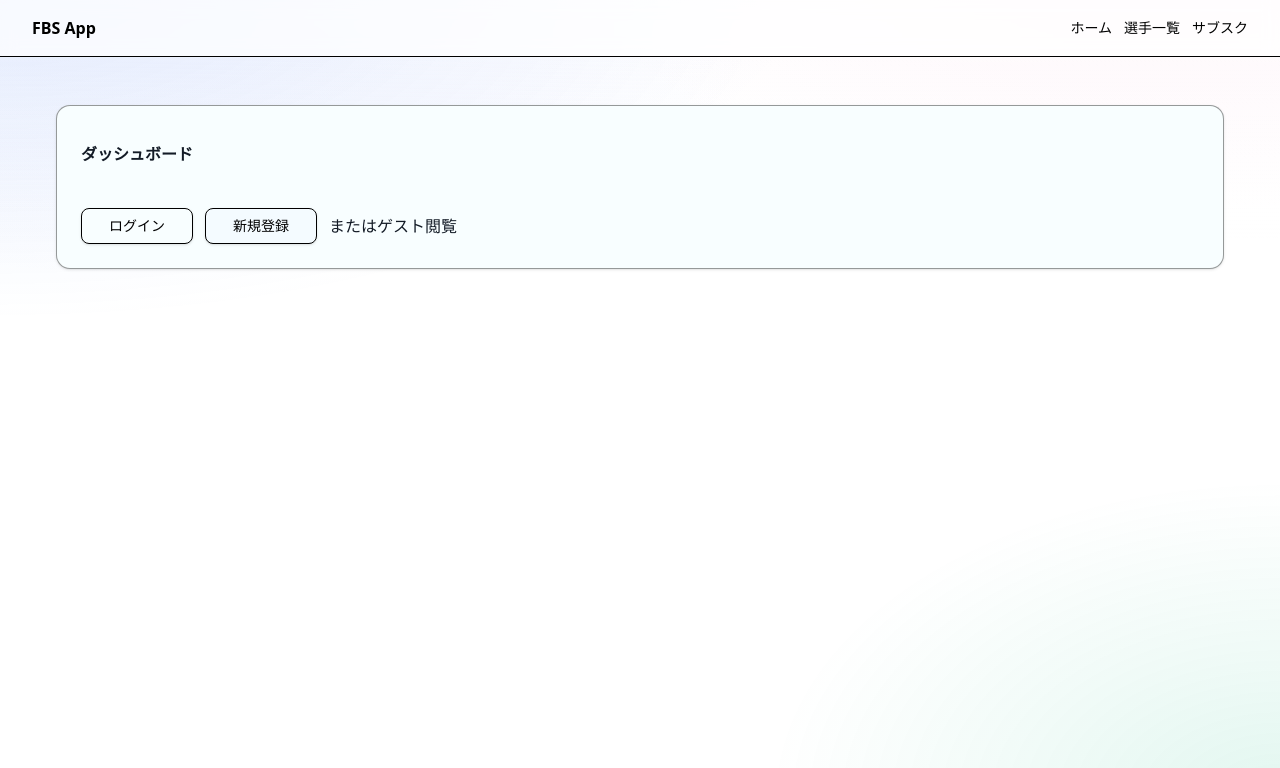
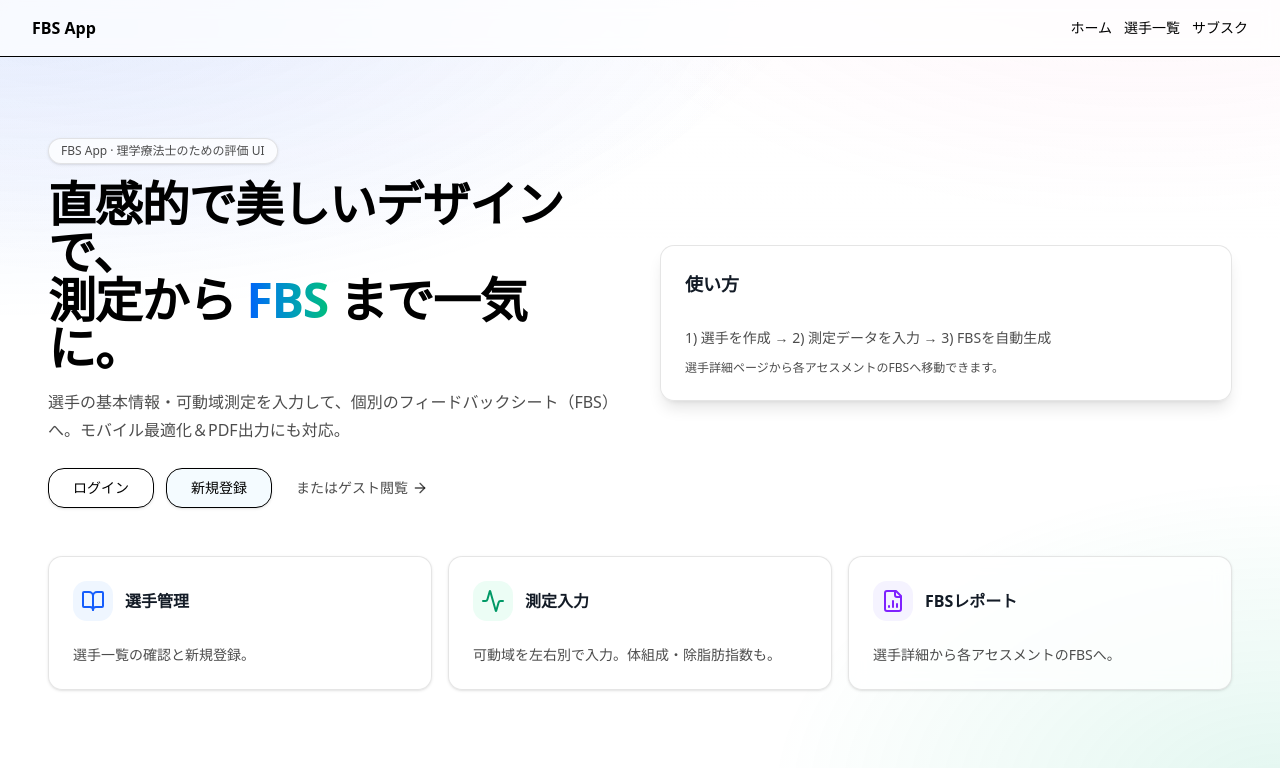
Before and after one commit to kentaro23/pt-fbs-app, a Next.js app: page / in a window 1280 px wide. Shown: the top 768 px of the page. Built offline with nearby package versions, Linux system fonts and the light colour scheme; no server answers.

Commit message:
style(landing): ログイン文字を黒化。ヒーローをトップにも表示し、/athletesに入らなくても選択可能に

```diff
--- a/src/app/page.tsx
+++ b/src/app/page.tsx
@@ -5,12 +5,14 @@ export const fetchCache = 'force-no-store';
 
 import ClientRefGuard from "@/components/ClientRefGuard";
 import DashboardGate from "./(dashboard)/DashboardGate";
+import LandingHero from "@/components/landing/LandingHero";
 
 export default async function Page({ searchParams }: { searchParams?: Promise<Record<string, string | undefined>> }) {
   await searchParams;
   return (
     <>
       <ClientRefGuard />
+      <LandingHero />
       <DashboardGate />
     </>
   );
--- a/src/components/landing/LandingHero.tsx
+++ b/src/components/landing/LandingHero.tsx
@@ -24,7 +24,7 @@ export default function LandingHero() {
           </p>
 
           <div className="mt-6 flex flex-wrap items-center gap-3">
-            <Link href="/auth/login"><Button size="lg" className="rounded-2xl px-6">ログイン</Button></Link>
+            <Link href="/auth/login"><Button size="lg" className="rounded-2xl px-6 text-black bg-black/0 border border-black hover:bg-black hover:text-white">ログイン</Button></Link>
             <Link href="/auth/register"><Button size="lg" variant="outline" className="rounded-2xl px-6">新規登録</Button></Link>
             <Link href="/athletes" className="group inline-flex items-center gap-1 rounded-2xl px-3 py-2 text-sm text-black/70 hover:text-black">
               またはゲスト閲覧 <ArrowRight className="h-4 w-4 transition-transform group-hover:translate-x-0.5" />
```
